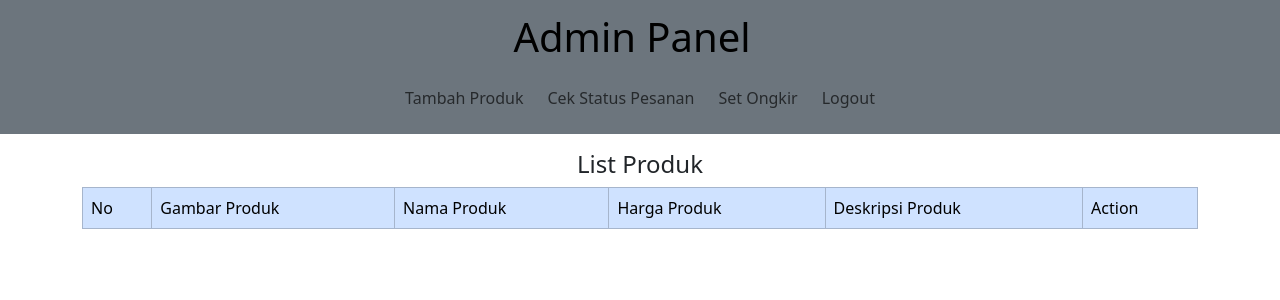
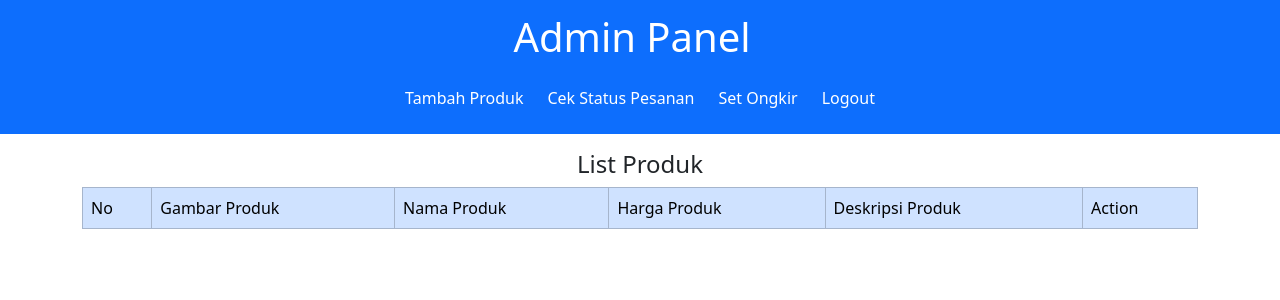
Before and after one commit to Nqadhafi/e-commerce, a PHP site: page /admin/index.php in a window 1280 px wide. Shown: the top 300 px of the page. Run offline with PHP 8.4, Linux system fonts and the light colour scheme; a user stored in the database is signed in; data that the repository does not hold is empty.

Commit message:
recoloring nav admin

```diff
--- a/admin/index.php
+++ b/admin/index.php
@@ -22,10 +22,10 @@ if(!isset($_SESSION['admin_id']) && !isset($_SESSION['admin_username'])){
 <body>
 
     <!-- Navbar -->
-    <nav class="navbar navbar-expand-md d-flex flex-row bg-secondary">
+    <nav class="navbar navbar-expand-md d-flex flex-row bg-primary">
         <div class="container-fluid d-flex flex-column">
             <div class="d-flex flex-row justify-content-between">
-                <a class="navbar-brand" href="./">
+                <a class="navbar-brand text-white" href="./">
                     <h1>Admin Panel</h1>
                 </a>
                 <button class="navbar-toggler" type="button" data-bs-toggle="collapse" data-bs-target="#navbarSupportedContent" aria-controls="navbarSupportedContent" aria-expanded="false" aria-label="Toggle navigation">
@@ -36,18 +36,18 @@ if(!isset($_SESSION['admin_id']) && !isset($_SESSION['admin_username'])){
             <div class="collapse navbar-collapse" id="navbarSupportedContent">
                 <div class="d-flex flex-column">
                     <div class="justify-content-center  align-self-center mb-1">
-                        <ul class="navbar-nav me-auto mb-2 mb-lg-0">
+                        <ul class="navbar-nav me-auto mb-2 mb-lg-0 ">
                             <li class="nav-item p-1">
-                                <a class="nav-link" aria-current="page" href="?page=tambah">Tambah Produk</a>
+                                <a class="nav-link text-white" aria-current="page" href="?page=tambah">Tambah Produk</a>
                             </li>
                             <li class="nav-item p-1">
-                                <a class="nav-link" href="?page=check">Cek Status Pesanan</a>
+                                <a class="nav-link text-white" href="?page=check">Cek Status Pesanan</a>
                             </li>
                             <li class="nav-item p-1">
-                                <a class="nav-link" href="?page=ongkir">Set Ongkir</a>
+                                <a class="nav-link text-white" href="?page=ongkir">Set Ongkir</a>
                             </li>
                             <li class="nav-item p-1">
-                                <a class="nav-link" href="./logout.php" onclick="return confirm('Apakah anda yakin logout?');">Logout</a>
+                                <a class="nav-link text-white" href="./logout.php" onclick="return confirm('Apakah anda yakin logout?');">Logout</a>
                             </li>
                         </ul>
                     </div>
```
Also changed, not shown: 1 other file.
